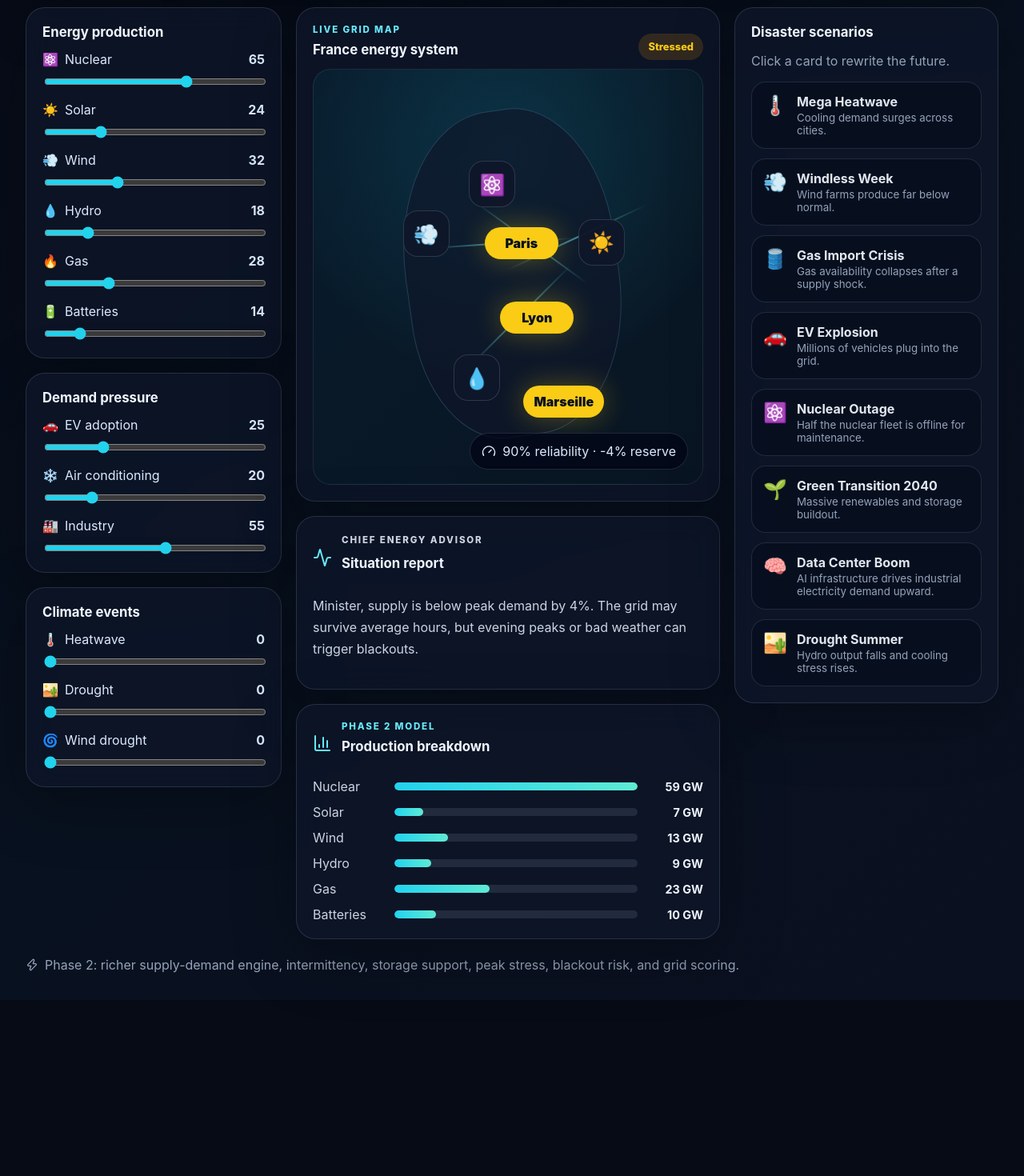
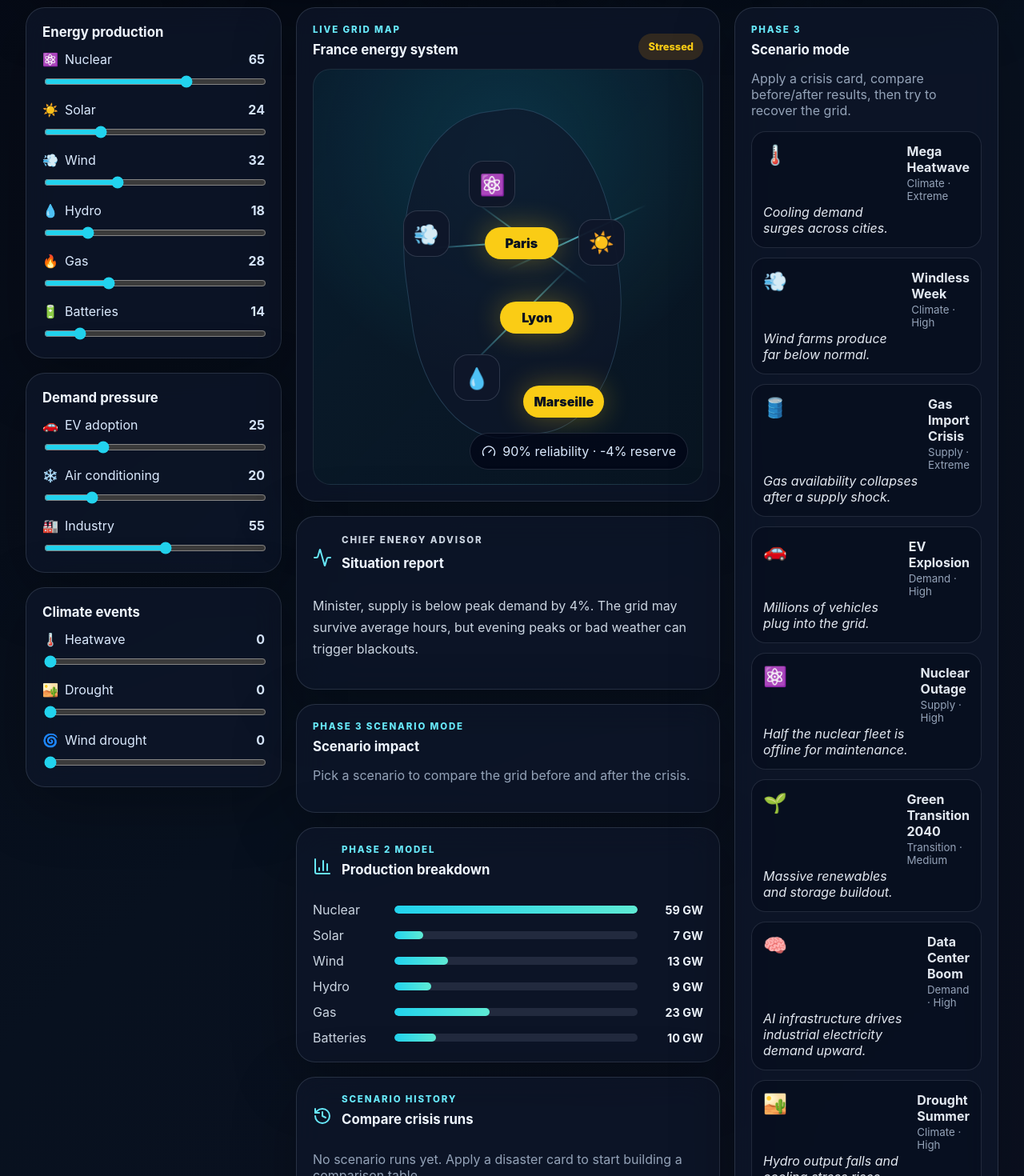
Before and after one commit to Myoxsis/Watt-If, a React (Vite) app: page / in a window 1280 px wide. Shown: the part 560-2030 px from the top of the page at 80% size. Before the commit the page ends 1810 px from the top, so only its background shows below. Built offline with nearby package versions, Linux system fonts and the light colour scheme.

Commit message:
Implement Phase 3 scenario mode

```diff
--- a/src/App.tsx
+++ b/src/App.tsx
@@ -1,6 +1,6 @@
 import { useMemo, useState } from 'react';
-import { Activity, BarChart3, Gauge, RotateCcw, Zap } from 'lucide-react';
-import { scenarios } from './data/scenarios';
+import { Activity, BarChart3, Gauge, History, RotateCcw, Zap } from 'lucide-react';
+import { scenarios, type Scenario } from './data/scenarios';
 import { buildAdvisorMessage, initialState, simulate, type EnergyState, type Metrics } from './lib/simulator';
 
 const productionControls: Array<{ key: keyof EnergyState; label: string; icon: string }> = [
@@ -24,9 +24,27 @@
   { key: 'windDrought', label: 'Wind drought', icon: '🌀' },
 ];
 
+type ScenarioRun = {
+  id: number;
+  scenario: Scenario;
+  before: Metrics;
+  after: Metrics;
+};
+
 function tone(value: number, good: number, warn: number, direction: 'higher' | 'lower' = 'higher') {
   if (direction === 'higher') return value >= good ? 'good' : value >= warn ? 'warn' : 'bad';
   return value <= good ? 'good' : value <= warn ? 'warn' : 'bad';
+}
+
+function signed(value: number, suffix = '') {
+  if (value > 0) return `+${value}${suffix}`;
+  return `${value}${suffix}`;
+}
+
+function deltaClass(value: number, direction: 'higher' | 'lower' = 'higher') {
+  if (value === 0) return 'neutral';
+  const good = direction === 'higher' ? value > 0 : value < 0;
+  return good ? 'positive' : 'negative';
 }
 
 function SliderGroup({
@@ -137,13 +155,132 @@
   );
 }
 
+function ScenarioImpact({ run }: { run?: ScenarioRun }) {
+  if (!run) {
+    return (
+      <section className="panel impact-panel empty-impact">
+        <p className="eyebrow">Phase 3 scenario mode</p>
+        <h2>Scenario impact</h2>
+        <p className="muted">Pick a scenario to compare the grid before and after the crisis.</p>
+      </section>
+    );
+  }
+
+  const scoreDelta = run.after.score - run.before.score;
+  const reliabilityDelta = run.after.reliability - run.before.reliability;
+  const blackoutDelta = run.after.blackoutRisk - run.before.blackoutRisk;
+  const carbonDelta = run.after.carbon - run.before.carbon;
+  const priceDelta = Math.round((run.after.price - run.before.price) * 100) / 100;
+
+  return (
+    <section className="panel impact-panel">
+      <p className="eyebrow">Latest scenario impact</p>
+      <h2>
+        {run.scenario.icon} {run.scenario.name}
+      </h2>
+      <p className="scenario-narrative">{run.scenario.narrative}</p>
+      <div className="impact-grid">
+        <div>
+          <span>Score</span>
+          <strong className={deltaClass(scoreDelta)}>{signed(scoreDelta)}</strong>
+        </div>
+        <div>
+          <span>Reliability</span>
+          <strong className={deltaClass(reliabilityDelta)}>{signed(reliabilityDelta, '%')}</strong>
+        </div>
+        <div>
+          <span>Blackout risk</span>
+          <strong className={deltaClass(blackoutDelta, 'lower')}>{signed(blackoutDelta, '%')}</strong>
+        </div>
+        <div>
+          <span>Carbon</span>
+          <strong className={deltaClass(carbonDelta, 'lower')}>{signed(carbonDelta, ' g')}</strong>
+        </div>
+        <div>
+          <span>Price</span>
+          <strong className={deltaClass(priceDelta, 'lower')}>{signed(priceDelta, '€/kWh')}</strong>
+        </div>
+      </div>
+    </section>
+  );
+}
+
+function ScenarioHistory({ runs, onClear }: { runs: ScenarioRun[]; onClear: () => void }) {
+  const bestRun = runs.reduce<ScenarioRun | undefined>((best, run) => (!best || run.after.score > best.after.score ? run : best), undefined);
+  const worstRun = runs.reduce<ScenarioRun | undefined>((worst, run) => (!worst || run.after.blackoutRisk > worst.after.blackoutRisk ? run : worst), undefined);
+
+  return (
+    <section className="panel history-panel">
+      <div className="history-header">
+        <div className="advisor-title">
+          <History />
+          <div>
+            <p className="eyebrow">Scenario history</p>
+            <h2>Compare crisis runs</h2>
+          </div>
+        </div>
+        {runs.length > 0 && <button className="ghost-button" onClick={onClear}>Clear</button>}
+      </div>
+
+      {runs.length === 0 ? (
+        <p className="muted">No scenario runs yet. Apply a disaster card to start building a comparison table.</p>
+      ) : (
+        <>
+          <div className="scenario-awards">
+            {bestRun && <span>🏆 Best score: {bestRun.scenario.name} ({bestRun.after.score})</span>}
+            {worstRun && <span>🚨 Highest risk: {worstRun.scenario.name} ({worstRun.after.blackoutRisk}%)</span>}
+          </div>
+          <div className="history-list">
+            {runs.map((run) => (
+              <article className="history-card" key={run.id}>
+                <strong>{run.scenario.icon} {run.scenario.name}</strong>
+                <small>{run.scenario.category} · {run.scenario.severity}</small>
+                <div className="history-stats">
+                  <span>Score {run.before.score} → {run.after.score}</span>
+                  <span>Risk {run.before.blackoutRisk}% → {run.after.blackoutRisk}%</span>
+                  <span>CO₂ {run.before.carbon} → {run.after.carbon}</span>
+                </div>
+              </article>
+            ))}
+          </div>
+        </>
+      )}
+    </section>
+  );
+}
+
 export default function App() {
   const [state, setState] = useState<EnergyState>(initialState);
+  const [scenarioRuns, setScenarioRuns] = useState<ScenarioRun[]>([]);
+  const [latestRunId, setLatestRunId] = useState<number | undefined>(undefined);
   const metrics = useMemo(() => simulate(state), [state]);
   const advisorMessage = useMemo(() => buildAdvisorMessage(state, metrics), [state, metrics]);
+  const latestRun = scenarioRuns.find((run) => run.id === latestRunId);
 
   const updateState = (key: keyof EnergyState, value: number) => {
     setState((current) => ({ ...current, [key]: value }));
+  };
+
+  const applyScenario = (scenario: Scenario) => {
+    setState((current) => {
+      const before = simulate(current);
+      const nextState = { ...current, ...scenario.patch };
+      const after = simulate(nextState);
+      const run: ScenarioRun = {
+        id: Date.now(),
+        scenario,
+        before,
+        after,
+      };
+      setScenarioRuns((runs) => [run, ...runs].slice(0, 6));
+      setLatestRunId(run.id);
+      return nextState;
+    });
+  };
+
+  const resetAll = () => {
+    setState(initialState);
+    setLatestRunId(undefined);
   };
 
   return (
@@ -157,7 +294,7 @@
             storage limits, heatwaves, wind droughts, EV growth, nuclear outages, and gas shocks.
           </p>
         </div>
-        <button className="reset-button" onClick={() => setState(initialState)}>
+        <button className="reset-button" onClick={resetAll}>
           <RotateCcw size={16} /> Reset grid
         </button>
       </header>
@@ -196,18 +333,22 @@
             <p>{advisorMessage}</p>
           </section>
 
+          <ScenarioImpact run={latestRun} />
           <Breakdown metrics={metrics} />
+          <ScenarioHistory runs={scenarioRuns} onClear={() => setScenarioRuns([])} />
         </div>
 
         <aside className="panel scenarios-panel">
-          <h2>Disaster scenarios</h2>
-          <p className="muted">Click a card to rewrite the future.</p>
+          <p className="eyebrow">Phase 3</p>
+          <h2>Scenario mode</h2>
+          <p className="muted">Apply a crisis card, compare before/after results, then try to recover the grid.</p>
           <div className="scenario-list">
             {scenarios.map((scenario) => (
-              <button key={scenario.name} className="scenario-card" onClick={() => setState((current) => ({ ...current, ...scenario.patch }))}>
+              <button key={scenario.name} className="scenario-card" onClick={() => applyScenario(scenario)}>
                 <span className="scenario-icon">{scenario.icon}</span>
                 <strong>{scenario.name}</strong>
-                <small>{scenario.description}</small>
+                <small>{scenario.category} · {scenario.severity}</small>
+                <em>{scenario.description}</em>
               </button>
             ))}
           </div>
@@ -215,7 +356,7 @@
       </div>
 
       <footer className="footer-note">
-        <Zap size={16} /> Phase 2: richer supply-demand engine, intermittency, storage support, peak stress, blackout risk, and grid scoring.
+        <Zap size={16} /> Phase 3: scenario cards now produce before/after impact reports and comparison history.
       </footer>
     </main>
   );
```
